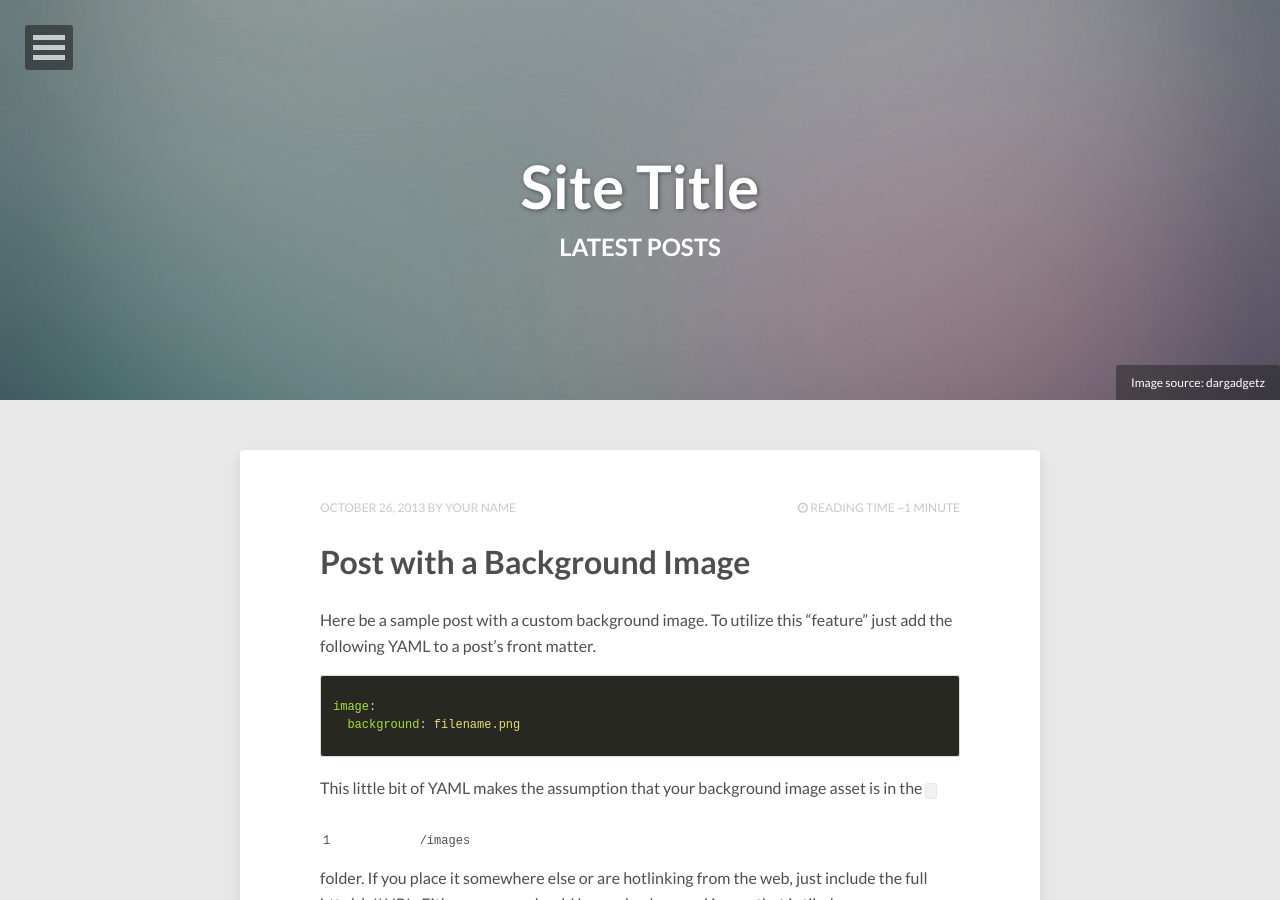
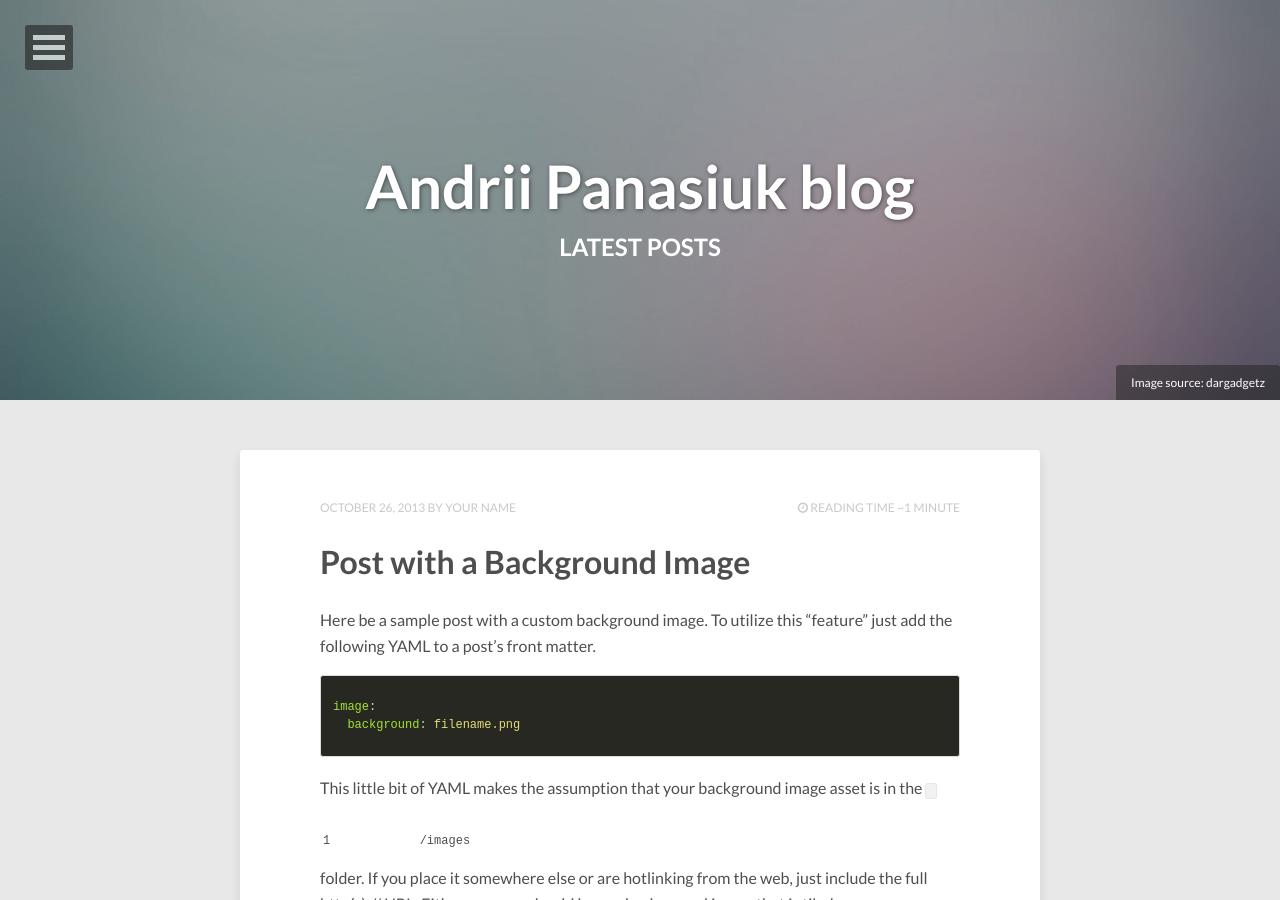
Before and after one commit to andriipanasiuk/andriipanasiuk.github.io, a Jekyll site: the page built from index.html, in a window 1280 px wide and 900 px high. Built offline with Jekyll 4.4.1, drawn with Linux system fonts in a browser that asks for light colours; nearby versions of some CDN libraries; the list of posts is cut into pages by our own code.

Commit message:
Edit config - add name

```diff
--- a/_config.yml
+++ b/_config.yml
@@ -1,6 +1,6 @@
-title:            Site Title
+title:            Andrii Panasiuk blog
 description:      Describe your website here.
-disqus_shortname: hpstrtheme
+disqus_shortname: andriipanasiuk_kyiv
 reading_time:     true
 words_per_minute: 200
 # Your site's domain goes here (eg: //mmistakes.github.io, http://mademistakes.com, etc)
```
